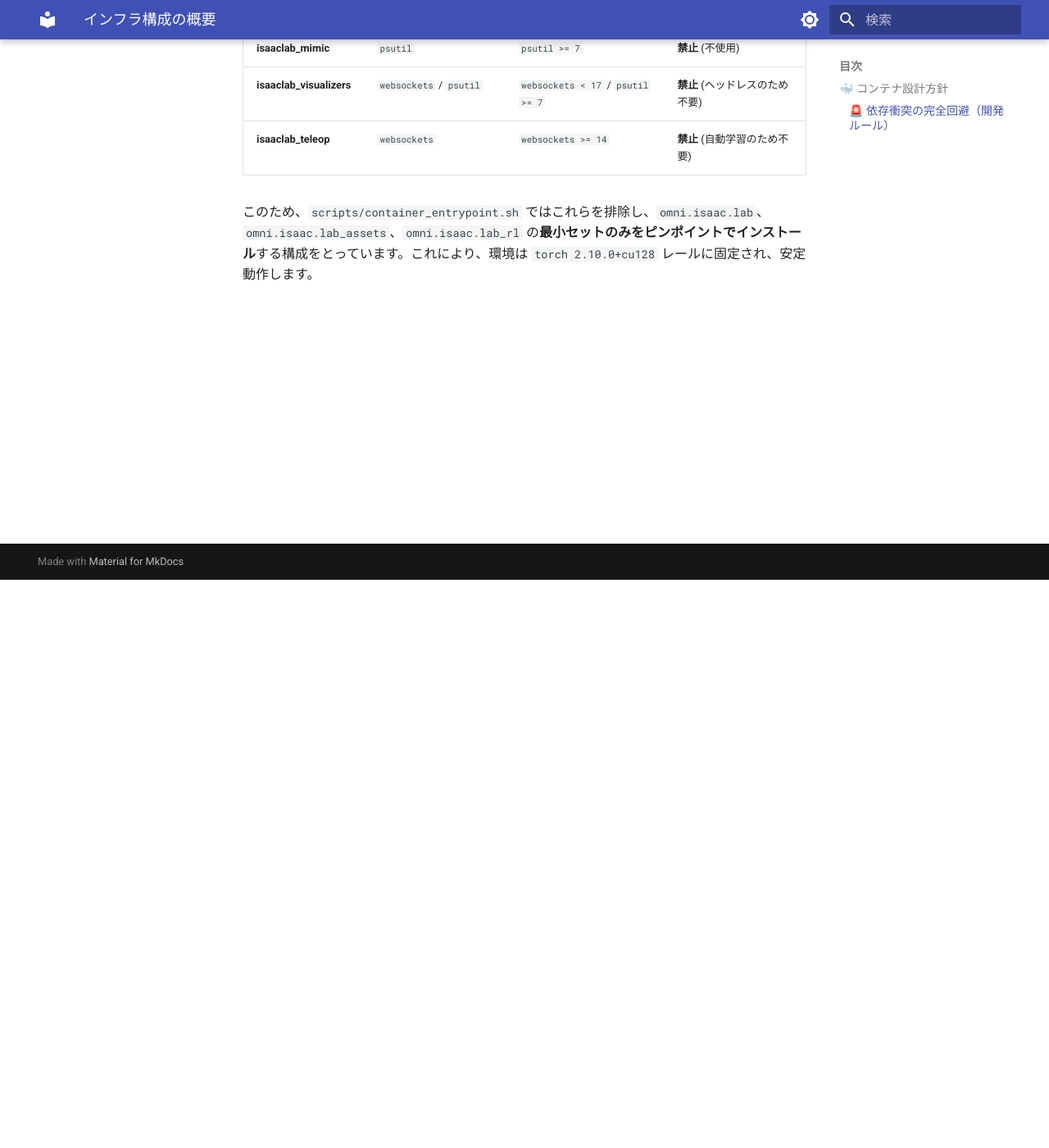
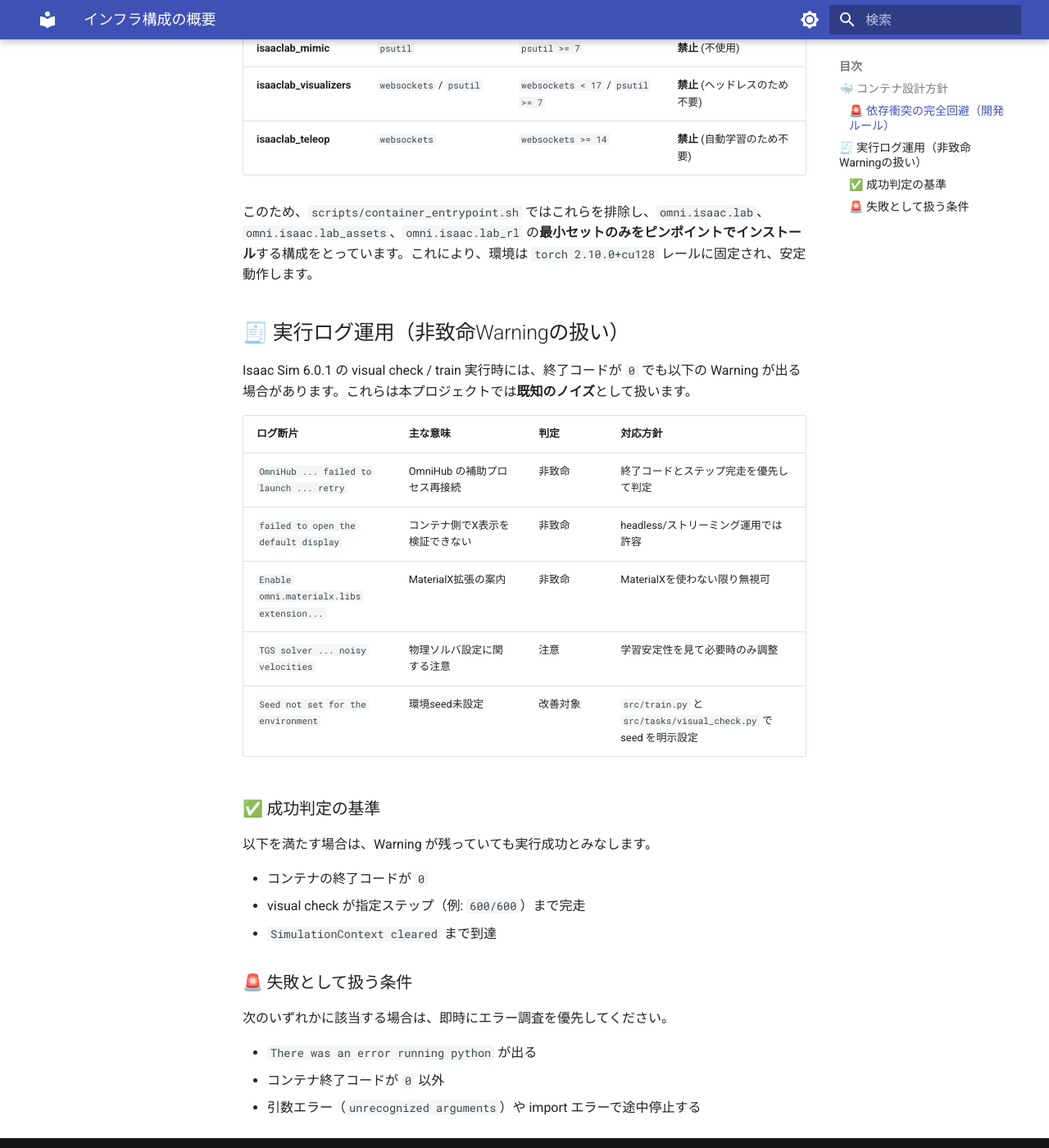
Before and after one commit to tinayla696/g1-handover-project, an MkDocs documentation site: the page built from docs/infrastructure/overview.md, in a window 1280 px wide and 1400 px high, scrolled down 693 px. Shown: the whole window at 82% size. Built offline with MkDocs 1.6.1 and Material for MkDocs 9.7.7, drawn with Linux system fonts in a browser that asks for light colours.

```diff
--- a/docs/infrastructure/overview.md
+++ b/docs/infrastructure/overview.md
@@ -17,3 +17,31 @@
 | **isaaclab_teleop** | `websockets` | `websockets >= 14` | **禁止** (自動学習のため不要) |
 
 このため、`scripts/container_entrypoint.sh` ではこれらを排除し、`omni.isaac.lab`、`omni.isaac.lab_assets`、`omni.isaac.lab_rl` の**最小セットのみをピンポイントでインストール**する構成をとっています。これにより、環境は `torch 2.10.0+cu128` レールに固定され、安定動作します。
+
+## 🧾 実行ログ運用（非致命Warningの扱い）
+
+Isaac Sim 6.0.1 の visual check / train 実行時には、終了コードが `0` でも以下の Warning が出る場合があります。これらは本プロジェクトでは**既知のノイズ**として扱います。
+
+| ログ断片 | 主な意味 | 判定 | 対応方針 |
+| :--- | :--- | :--- | :--- |
+| `OmniHub ... failed to launch ... retry` | OmniHub の補助プロセス再接続 | 非致命 | 終了コードとステップ完走を優先して判定 |
+| `failed to open the default display` | コンテナ側でX表示を検証できない | 非致命 | headless/ストリーミング運用では許容 |
+| `Enable omni.materialx.libs extension...` | MaterialX拡張の案内 | 非致命 | MaterialXを使わない限り無視可 |
+| `TGS solver ... noisy velocities` | 物理ソルバ設定に関する注意 | 注意 | 学習安定性を見て必要時のみ調整 |
+| `Seed not set for the environment` | 環境seed未設定 | 改善対象 | `src/train.py` と `src/tasks/visual_check.py` で seed を明示設定 |
+
+### ✅ 成功判定の基準
+
+以下を満たす場合は、Warning が残っていても実行成功とみなします。
+
+* コンテナの終了コードが `0`
+* visual check が指定ステップ（例: `600/600`）まで完走
+* `SimulationContext cleared` まで到達
+
+### 🚨 失敗として扱う条件
+
+次のいずれかに該当する場合は、即時にエラー調査を優先してください。
+
+* `There was an error running python` が出る
+* コンテナ終了コードが `0` 以外
+* 引数エラー（`unrecognized arguments`）や import エラーで途中停止する
```
Also changed, not shown: README.md (+16 -16 lines), compose.yaml (+2 -6 lines), 2 other files.
